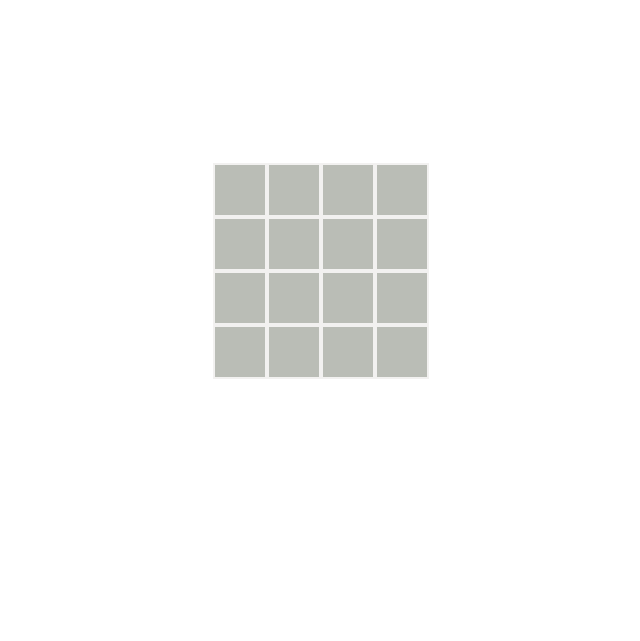
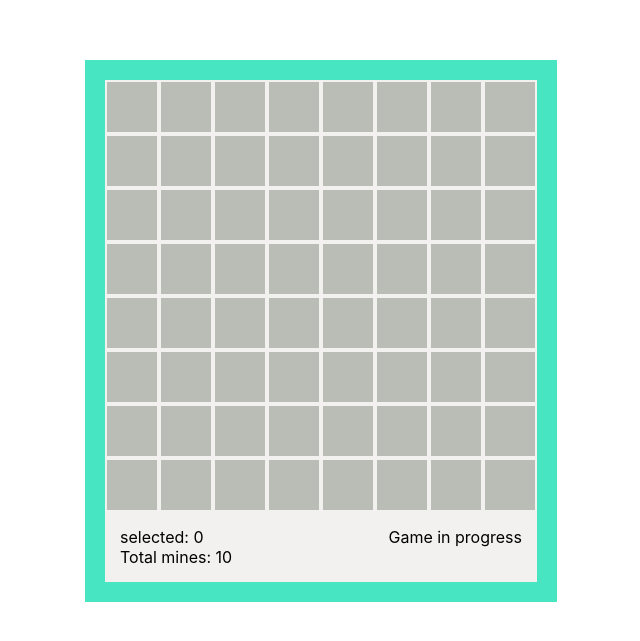
Before and after one commit to iamaaviral/minesweeper, a React (Create React App) app: page / in a window 1280 px wide. Shown: the part 129-770 px from the top of the page, without its empty margins (319-959 px from the left). Built offline with nearby package versions, Linux system fonts and the light colour scheme.

Commit message:
adding condition for winner

```diff
--- a/src/App.tsx
+++ b/src/App.tsx
@@ -6,7 +6,7 @@ function App() {
   return (
     <div className="App">
       <div className="app-main">
-        <Board height={4} width={4} minesCount={1}/>
+        <Board height={8} width={8} minesCount={10}/>
       </div>
 
     </div>
--- a/src/components/board/index.css
+++ b/src/components/board/index.css
@@ -1,3 +1,12 @@
+.board-container {
+  margin: 0 auto;
+  margin-top: 0px;
+  margin-top: 0px;
+  padding: 20px;
+  background: #48e5c2;
+  margin-top: 15vh;
+}
+
 .game-container {
   display: flex;
   justify-content: space-between;
@@ -32,18 +41,20 @@
 }
 
 .panel-container {
-    width: 180px;
   display: flex;
-    flex-direction: column;
+  flex-direction: row;
   justify-content: space-between;
+  padding: 15px;
 }
 
 .panel-data-container {
-    padding-top: 15px;
-    text-align: center;
+
 }
 
+.result-container {
 
-.each-cell img{
+}
+
+.each-cell img {
   height: 36px;
 }
--- a/src/components/board/showMines.tsx
+++ b/src/components/board/showMines.tsx
@@ -4,7 +4,6 @@ import { calcNeighbourCount } from '../../utils/NeighbourCount'
 import { floodfill } from '../../utils/FloodFill'
 import bomb from '../../assets/bomb.svg'
 import red_flag from '../../assets/red-flag.svg'
-import green_flag from '../../assets/green-flag.svg'
 
 type Props = {
     data: {
@@ -62,12 +61,12 @@ const ShowMines = (prop: Props) => {
             return;
         }
         const newmarkStatus = markStatus.slice(0);
-        newmarkStatus[index] = (newmarkStatus[index] + 1) % 3;
+        newmarkStatus[index] = (newmarkStatus[index] + 1) % 2;
         let newselectedMineCount = selectedMineCount;
-        if (newmarkStatus[index] === 2) {
+        if (newmarkStatus[index]) {
+            newselectedMineCount++;
+        } else {
             newselectedMineCount--;
-        } else if (newmarkStatus[index] === 1) {
-            newselectedMineCount++;
         }
         setMarkStatus(newmarkStatus);
         setselectedMineCount(newselectedMineCount)
@@ -90,7 +89,7 @@ const ShowMines = (prop: Props) => {
     }, [height, width, minesCount])
 
     React.useEffect(() => {
-        if(selectedMineCount  === minesCount) {
+        if (selectedMineCount === minesCount) {
             const match = mines.every((isMine, index) => {
                 if ((isMine && markStatus[index] === 1) || (!isMine && markStatus[index] !== 1)) {
                     return true;
@@ -101,7 +100,7 @@ const ShowMines = (prop: Props) => {
                 setGameOver(true)
             }
         }
-    },[selectedMineCount])
+    }, [selectedMineCount])
 
     const minesArray = [];
     for (let i = 0; i < height; i++) {
@@ -114,12 +113,8 @@ const ShowMines = (prop: Props) => {
                 icon = (
                     <span className="each-cell" id="mark-1" style={{ color: 'red' }}><img src={red_flag} /></span>
                 );
-            } else if (markStatus[index] === 2) {
-
-                icon = (
-                    <span className="each-cell" id="mark-2" style={{ color: 'green' }}><img src={green_flag} /></span>
-                );
-            } else if (openStatus[index] === 1) {
+            }
+            else if (openStatus[index] === 1) {
 
                 if (mines[index]) {
                     icon = (
@@ -158,7 +153,20 @@ const ShowMines = (prop: Props) => {
             onContextMenu={(e: React.MouseEvent) => e.preventDefault()}
         >
             {minesArray.map((e) => { return e })}
-            {gameOver ? <div>Game over</div> : null}
+            <div className="panel-container">
+                <div className="panel-data-container">
+                    <div>
+                        selected: {selectedMineCount}
+                    </div>
+                    <div>
+                        Total mines: {minesCount}
+                    </div>
+                </div>
+                <div className="result-container">
+                    {gameOver ? <div>Game over</div> : <div>Game in progress</div>}
+                    {gameOver ? markStatus.length === mines.length && markStatus.every((value, index) => value === mines[index]) ? <div>You won</div> : <div>You lost</div> : null}
+                </div>
+            </div>
         </div>
     );
 }
```
Lines whose indentation alone changed are shown as unchanged.
